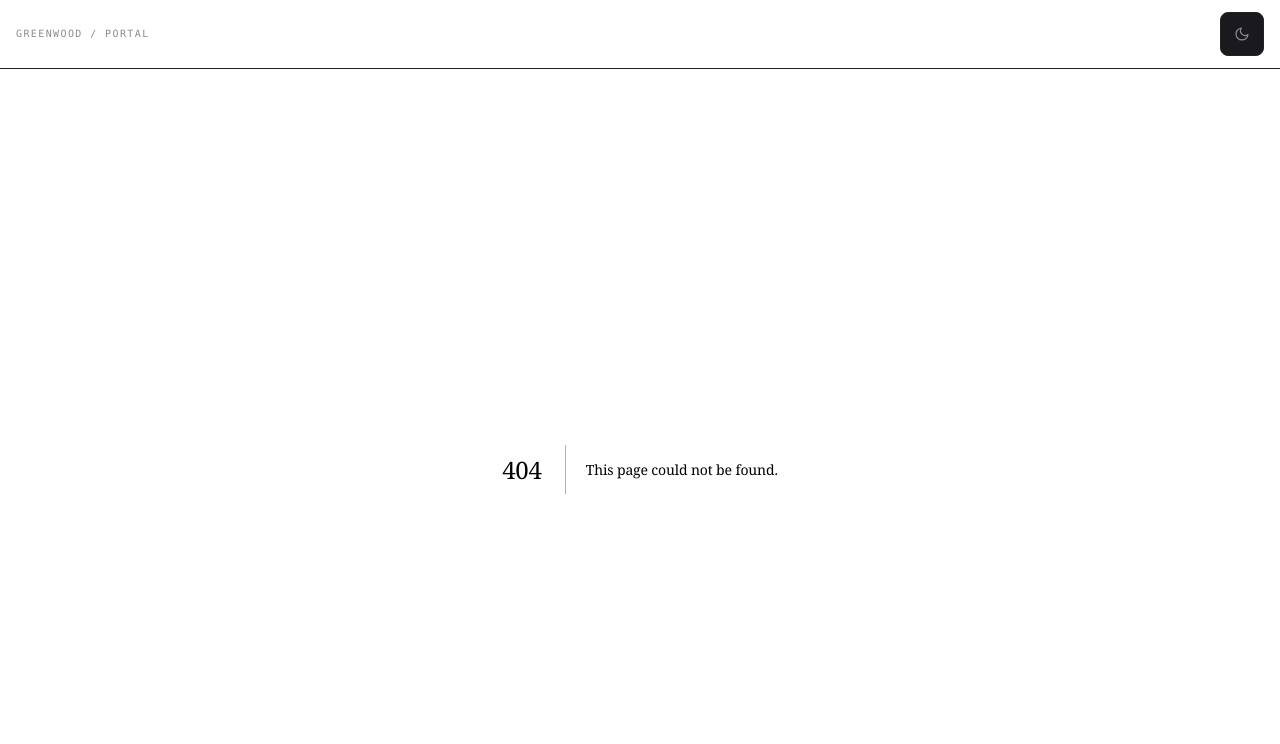
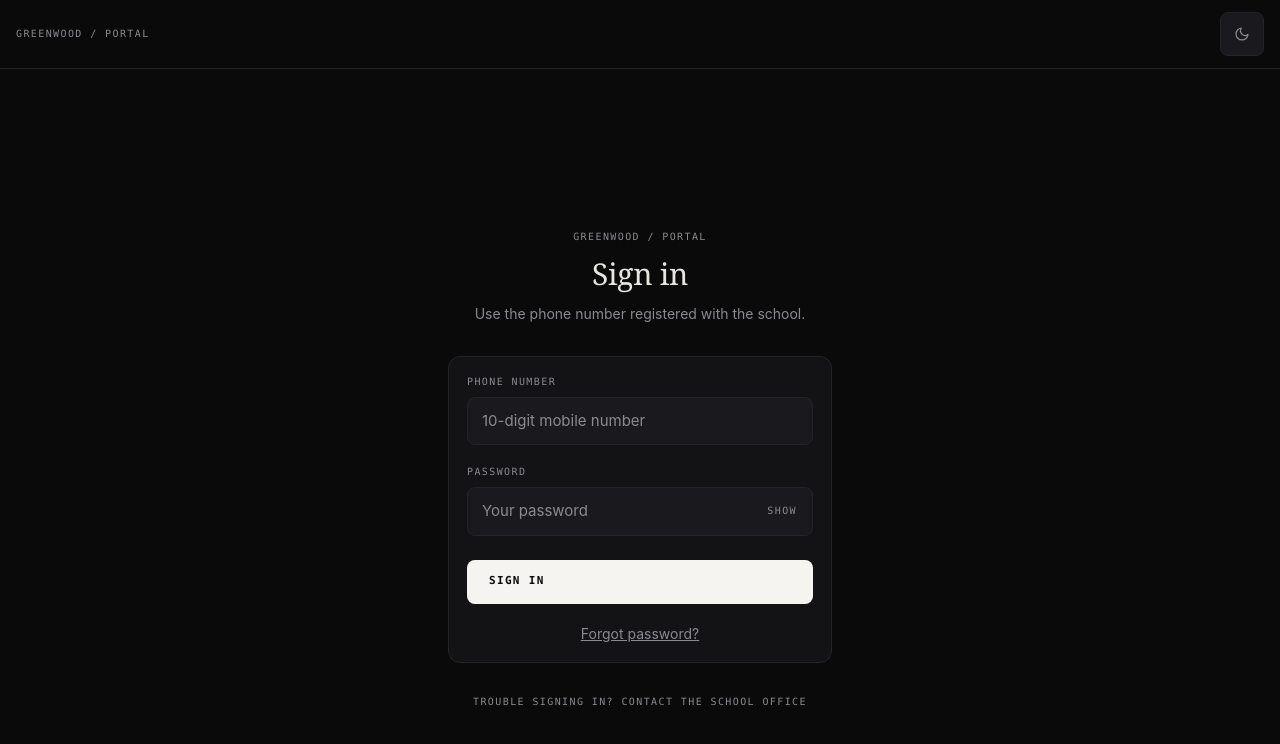
Before and after one commit to akshaya993/attendnance1, a Next.js app: page /login in a window 1280 px wide. Before the commit this address had no page. Shown: the top 744 px of the page. Built offline with nearby package versions, Linux system fonts and the light colour scheme.

Commit message:
test was sucessfull on login

```diff
--- /dev/null
+++ b/app/login/page.js
@@ -0,0 +1,32 @@
+// Server component: a static shell around the interactive <LoginForm />.
+// Only the form ships JavaScript to the browser.
+
+import LoginForm from "@/components/auth/LoginForm";
+
+export const metadata = {
+  title: "Sign in | Greenwood School",
+};
+
+export default function LoginPage() {
+  return (
+    <main className="bg-page flex min-h-screen items-center justify-center px-4 py-12">
+      <div className="w-full max-w-sm">
+        <header className="mb-8 text-center">
+          <p className="label-micro text-muted">GREENWOOD / PORTAL</p>
+          <h1 className="mt-3 text-3xl">Sign in</h1>
+          <p className="text-muted mt-3 text-sm">
+            Use the phone number registered with the school.
+          </p>
+        </header>
+
+        <div className="card p-6">
+          <LoginForm />
+        </div>
+
+        <p className="label-micro text-muted mt-8 text-center">
+          TROUBLE SIGNING IN? CONTACT THE SCHOOL OFFICE
+        </p>
+      </div>
+    </main>
+  );
+}
--- /dev/null
+++ b/components/auth/LoginForm.js
@@ -0,0 +1,126 @@
+"use client";
+
+// The interactive part of /login. Client component because it needs useState
+// and event handlers. It only ever talks to /api/auth/login - no SQL, no DB,
+// no session logic lives here (context/code-standards.md: pages never touch
+// the database).
+
+import { useState } from "react";
+import { useRouter } from "next/navigation";
+import PasswordField from "./PasswordField";
+
+export default function LoginForm() {
+  const router = useRouter();
+
+  const [phoneNumber, setPhoneNumber] = useState("");
+  const [password, setPassword] = useState("");
+  const [error, setError] = useState("");
+  const [submitting, setSubmitting] = useState(false);
+
+  // Strip anything that is not a digit and cap at 10. Parents paste numbers
+  // with +91, spaces and dashes - silently cleaning it beats scolding them.
+  function handlePhoneChange(event) {
+    const digitsOnly = event.target.value.replace(/\D/g, "").slice(0, 10);
+    setPhoneNumber(digitsOnly);
+  }
+
+  async function handleSubmit(event) {
+    event.preventDefault();
+    if (submitting) return;
+
+    setError("");
+
+    // Client-side checks are for speed and kindness only. The API re-validates
+    // everything - never trust the browser.
+    if (!/^\d{10}$/.test(phoneNumber)) {
+      setError("Enter a valid 10-digit phone number");
+      return;
+    }
+    if (!password) {
+      setError("Enter your password");
+      return;
+    }
+
+    setSubmitting(true);
+
+    try {
+      const res = await fetch("/api/auth/login", {
+        method: "POST",
+        headers: { "Content-Type": "application/json" },
+        body: JSON.stringify({ phoneNumber, password }),
+      });
+
+      const payload = await res.json().catch(() => null);
+
+      if (!res.ok || !payload?.ok) {
+        // Show the server's message verbatim. It is already written to be
+        // safe: the same generic text for a wrong password and an unknown
+        // number, and the plain-English lockout notice.
+        setError(payload?.error || "Something went wrong. Please try again.");
+        setSubmitting(false);
+        return;
+      }
+
+      // The session cookie is already set by the response headers.
+      // replace() so the back button cannot return to the login screen.
+      router.replace(payload.data.redirectTo || "/");
+      // refresh() re-runs server components so they see the new cookie.
+      router.refresh();
+      // Deliberately NOT clearing `submitting` - we are navigating away, and
+      // re-enabling the button invites a double submit.
+    } catch {
+      setError("Cannot reach the server. Check your connection and try again.");
+      setSubmitting(false);
+    }
+  }
+
+  return (
+    <form onSubmit={handleSubmit} noValidate>
+      {error ? (
+        <div
+          role="alert"
+          className="bg-danger-soft text-danger border-line mb-5 rounded-md border px-4 py-3 text-sm"
+        >
+          {error}
+        </div>
+      ) : null}
+
+      <div className="mb-5">
+        <label htmlFor="phoneNumber" className="label-micro text-muted block mb-2">
+          Phone number
+        </label>
+        <input
+          id="phoneNumber"
+          name="phoneNumber"
+          type="tel"
+          inputMode="numeric"
+          autoComplete="username"
+          placeholder="10-digit mobile number"
+          value={phoneNumber}
+          onChange={handlePhoneChange}
+          disabled={submitting}
+          className="field w-full"
+        />
+      </div>
+
+      <div className="mb-6">
+        <PasswordField
+          value={password}
+          onChange={(e) => setPassword(e.target.value)}
+          disabled={submitting}
+          placeholder="Your password"
+        />
+      </div>
+
+      <button type="submit" disabled={submitting} className="cta w-full">
+        {submitting ? "Signing in..." : "Sign in"}
+      </button>
+
+      <p className="mt-5 text-center text-sm">
+        <a href="/forgot-password" className="text-muted hover:text-body underline">
+          Forgot password?
+        </a>
+      </p>
+    </form>
+  );
+}
--- /dev/null
+++ b/components/auth/PasswordField.js
@@ -0,0 +1,54 @@
+"use client";
+
+// Reusable password input with a SHOW / HIDE toggle.
+// Used by the login form now, and by the first-login and change-password
+// screens in Task 9. Parents on phones mistype passwords constantly, and a
+// visibility toggle cuts failed logins far more than any error message can.
+
+import { useState } from "react";
+
+export default function PasswordField({
+  id = "password",
+  name = "password",
+  label = "Password",
+  value,
+  onChange,
+  disabled = false,
+  autoComplete = "current-password",
+  placeholder = "",
+}) {
+  const [visible, setVisible] = useState(false);
+
+  return (
+    <div>
+      <label htmlFor={id} className="label-micro text-muted block mb-2">
+        {label}
+      </label>
+
+      <div className="relative">
+        <input
+          id={id}
+          name={name}
+          type={visible ? "text" : "password"}
+          value={value}
+          onChange={onChange}
+          disabled={disabled}
+          autoComplete={autoComplete}
+          placeholder={placeholder}
+          className="field w-full pr-20"
+        />
+
+        {/* type="button" is critical - without it this submits the form */}
+        <button
+          type="button"
+          onClick={() => setVisible((v) => !v)}
+          disabled={disabled}
+          aria-label={visible ? "Hide password" : "Show password"}
+          className="label-micro text-muted hover:text-body absolute right-1 top-1/2 -translate-y-1/2 px-3 py-3"
+        >
+          {visible ? "HIDE" : "SHOW"}
+        </button>
+      </div>
+    </div>
+  );
+}
```
